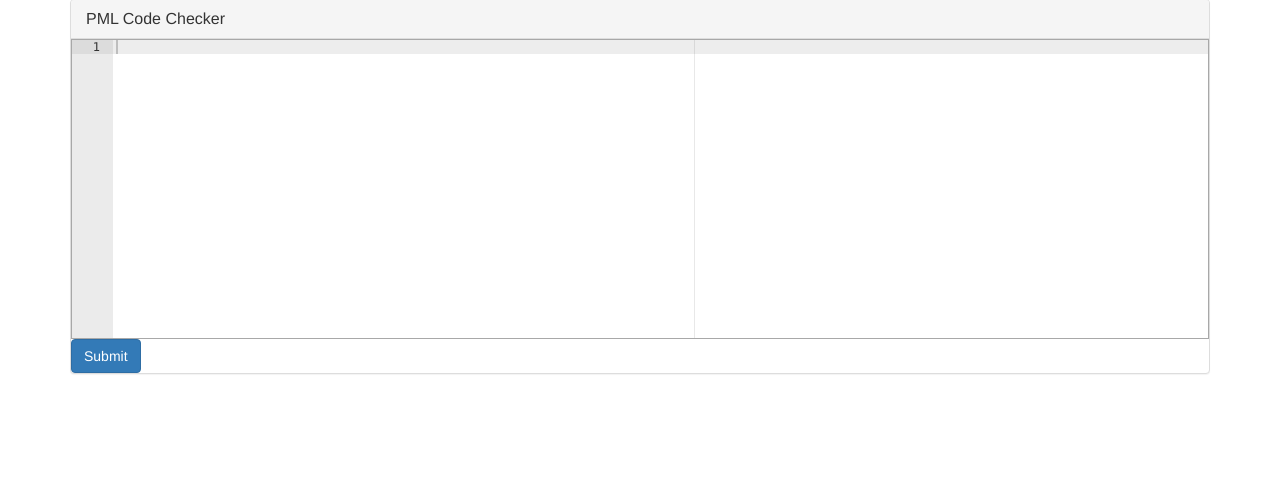
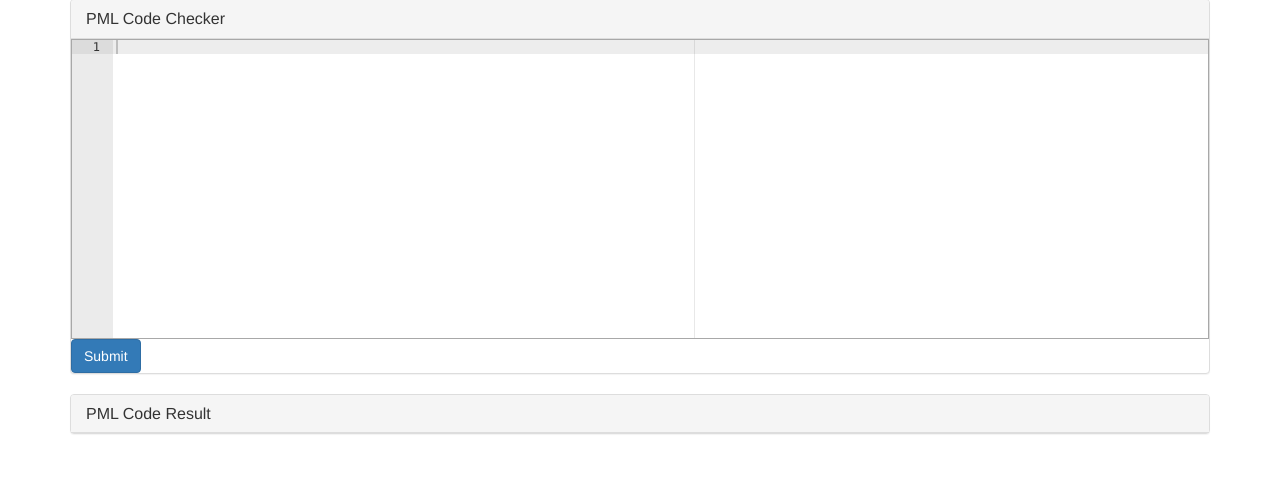
Before and after one commit to mereckaj/CS4098-Group-E, a Flask app: page / in a window 1280 px wide. Shown: the part 71-565 px from the top of the page. Run offline with Flask 2, Linux system fonts and the light colour scheme; some libraries are stand-ins or nearby versions.

Commit message:
Results now displayed bellow the editor

```diff
--- a/src/static/js/editor.js
+++ b/src/static/js/editor.js
@@ -5,10 +5,7 @@ function submitData(path){
 		url: path,
 		data: { code: data},
 		success: function(d){
-			// Take the reply and make it the new document now.
-			document.open();
-			document.write(d);
-			document.close();
+			$('#result').html(d);
 		}
 	});
 }
--- a/src/templates/pmlcheck_form.html
+++ b/src/templates/pmlcheck_form.html
@@ -38,4 +38,11 @@
 			</script>
 		</div>
 	</div>
+	<div class="panel panel-default">
+		<div class="panel-heading">
+			<h1 class ="panel-title">PML Code Result</h1>
+		</div>
+			<div id="result"></div>
+		</div>
+	</div>
 {% endblock %}
```
Also changed, not shown: src/templates/pmlcheck_result.html (+0 -21 lines).
